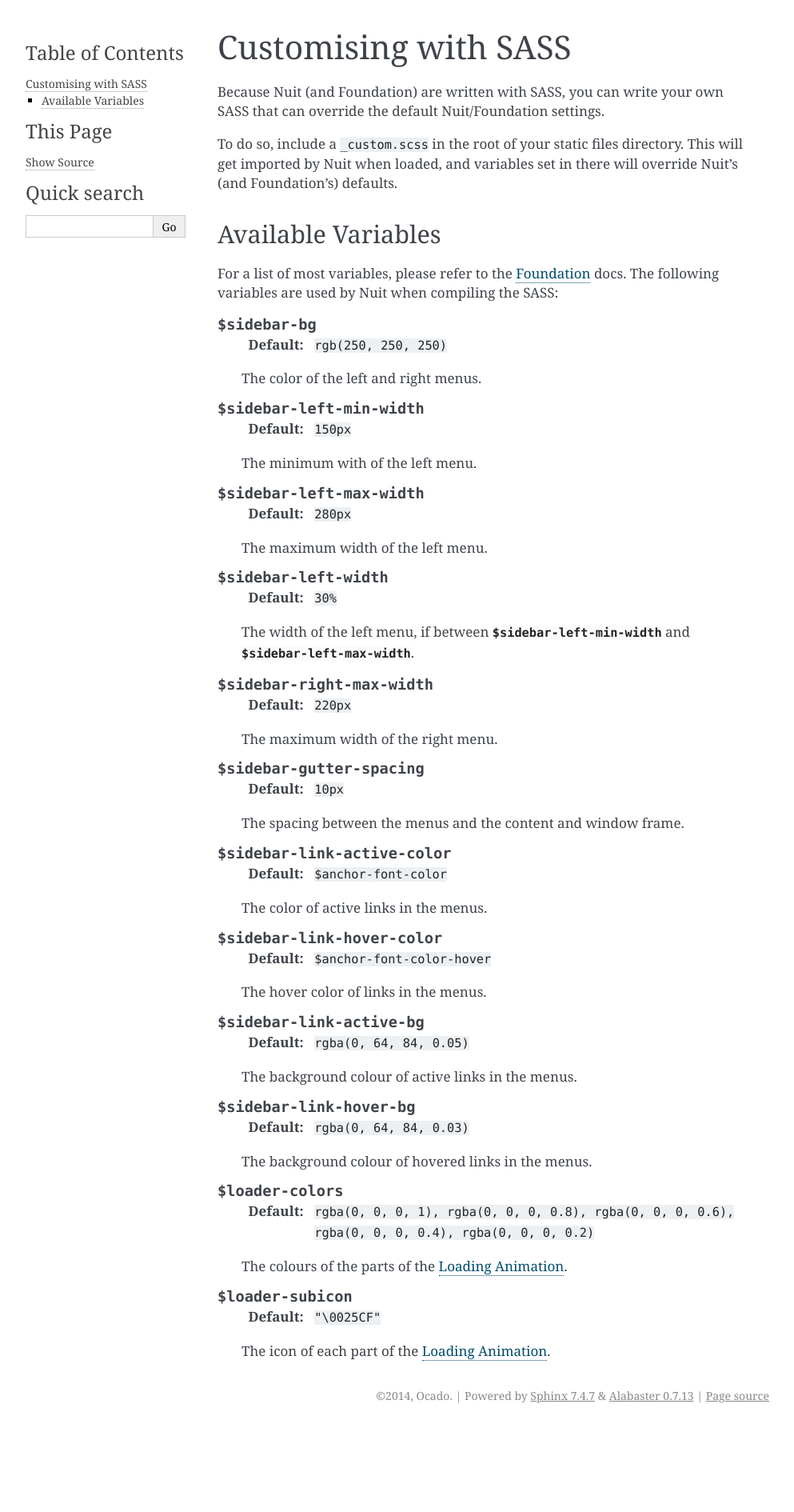
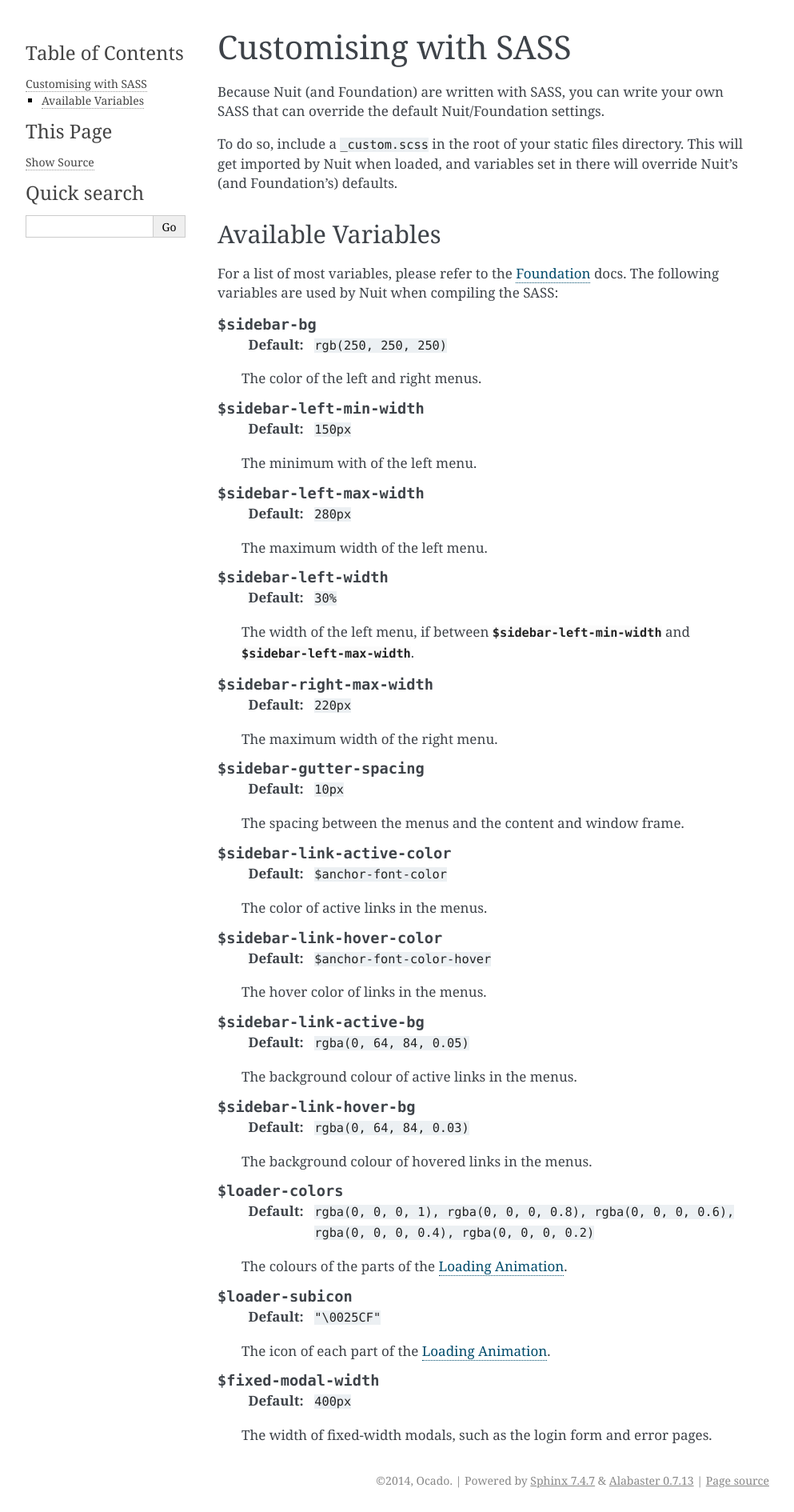
Before and after one commit to ocadotechnology/django-nuit, a Sphinx documentation site: the page built from docs/sass.txt, in a window 1280 px wide. Shown: the whole page at 80% size, without its empty margins (148-1141 px from the left). Built offline with Sphinx 7.4.7, drawn with Linux system fonts in a browser that asks for light colours; the version number could not be read and is left out; before the commit the page ends 1784 px from its top, so only the background shows below that; some of the changed lines change nothing that is shown.

Commit message:
Missed a :

```diff
--- a/docs/sass.txt
+++ b/docs/sass.txt
@@ -84,7 +84,7 @@ For a list of most variables, please refer to the Foundation_ docs. The followin
 
     The icon of each part of the :ref:`component-loading-animation`.
 
-.. attribute: $fixed-modal-width
+.. attribute:: $fixed-modal-width
 
     :default: ``400px``
 
```
